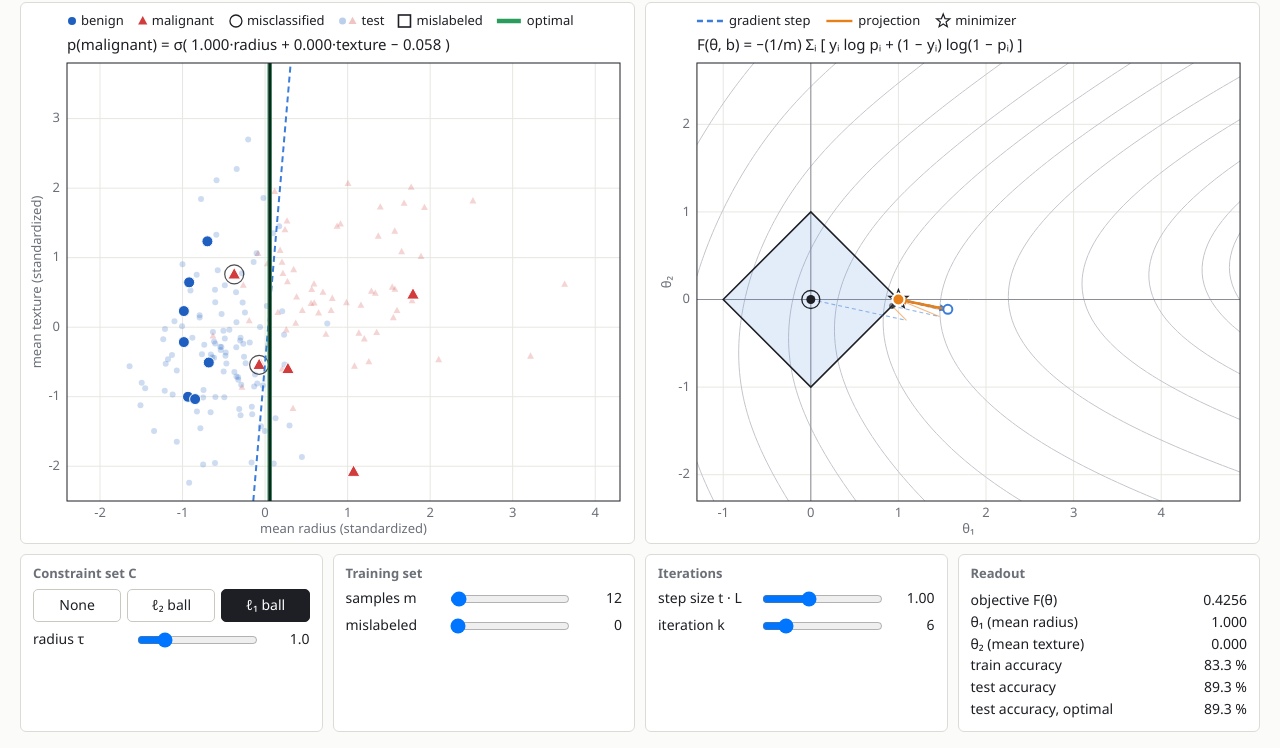
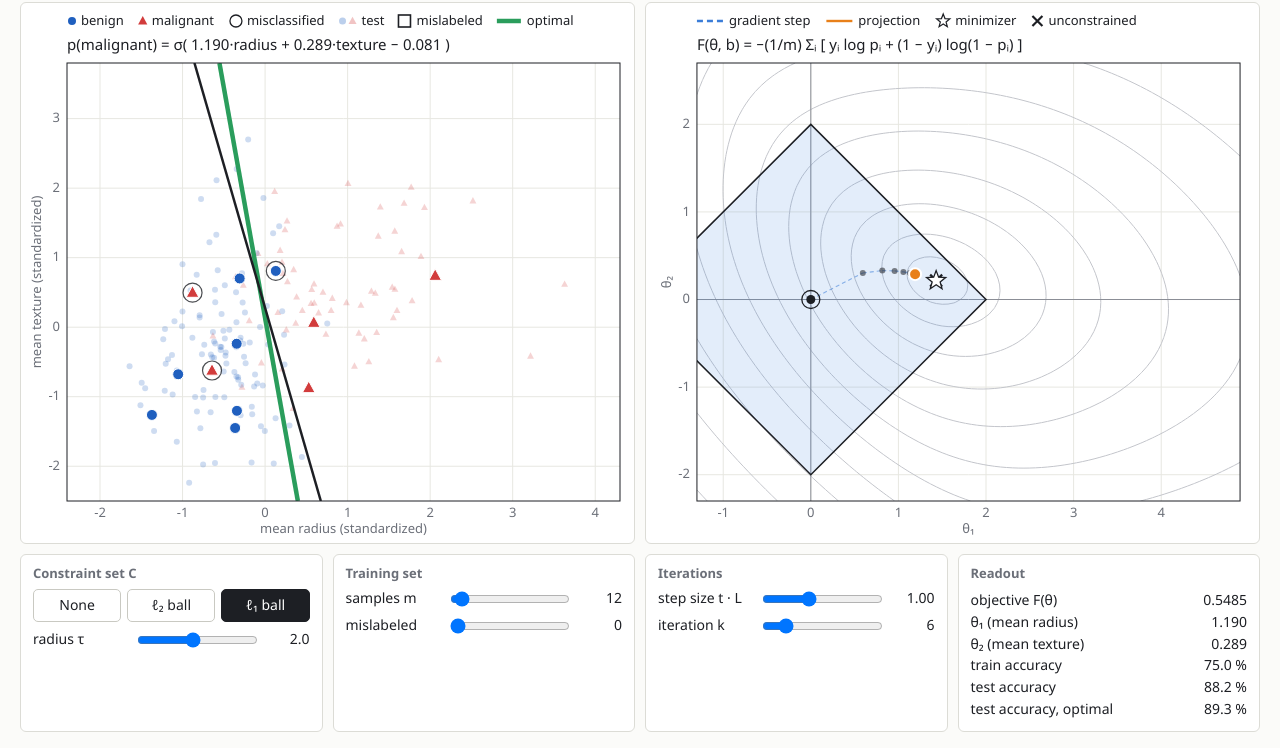
Before and after one commit to gtsagkatakis/CSD573-Optimization-Methods-2026, a plain HTML site: page Demos/CSD573_projected_gradient.html in a window 1280 px wide. Shown: the part 52-800 px from the top of the page. Drawn offline with Linux system fonts and the light colour scheme.

Commit message:
Add files via upload

```diff
--- a/Demos/CSD573_projected_gradient.html
+++ b/Demos/CSD573_projected_gradient.html
@@ -40,11 +40,11 @@ td:last-child{text-align:right;font-variant-numeric:tabular-nums}
 <aside>
   <div class="card"><h2>Constraint set C</h2>
     <div class="row" id="setBtns"><button data-v="0">None</button><button data-v="2">&#8467;&#8322; ball</button><button data-v="1" class="on">&#8467;&#8321; ball</button></div>
-    <label id="tauLab">radius &tau;<input type="range" id="tau" min="0.3" max="4" step="0.1" value="1"><output id="tauO"></output></label>
+    <label id="tauLab">radius &tau;<input type="range" id="tau" min="0.3" max="4" step="0.1" value="2"><output id="tauO"></output></label>
   </div>
   <div class="card"><h2>Training set</h2>
-    <label style="margin-top:0">samples m<input type="range" id="ns" min="8" max="400" step="1" value="12"><output id="nsO"></output></label>
-    <label>mislabeled<input type="range" id="flip" min="0" max="4" step="1" value="0"><output id="flipO"></output></label>
+    <label style="margin-top:0">samples m<input type="range" id="ns" min="8" max="100" step="1" value="12"><output id="nsO"></output></label>
+    <label>mislabeled<input type="range" id="flip" min="0" max="2" step="1" value="0"><output id="flipO"></output></label>
   </div>
   <div class="card"><h2>Iterations</h2>
     <label style="margin-top:0">step size t &middot; L<input type="range" id="step" min="0.1" max="2.5" step="0.05" value="1"><output id="stepO"></output></label>
@@ -102,13 +102,13 @@ function sample(n,seed,nflip=0){let a=Math.imul(seed,2654435761)>>>0;const rnd=(
   const idx=POOLX.map((_,i)=>i);for(let i=idx.length-1;i>0;i--){const j=Math.floor(rnd()*(i+1));[idx[i],idx[j]]=[idx[j],idx[i]]}
   const pick=idx.slice(0,n);if(!pick.some(i=>POOLY[i]===1))pick[0]=idx.find(i=>POOLY[i]===1);if(!pick.some(i=>POOLY[i]===0))pick[0]=idx.find(i=>POOLY[i]===0);
   XTR=pick.map(i=>POOLX[i]);YTR=pick.map(i=>POOLY[i]);M=n;LIP=lipschitz();
-  const r2=mulberry(Math.imul(3,40503)>>>0),ord=YTR.map((_,i)=>i);for(let i=ord.length-1;i>0;i--){const j=Math.floor(r2()*(i+1));[ord[i],ord[j]]=[ord[j],ord[i]]}
+  const r2=mulberry(Math.imul(6,40503)>>>0),ord=YTR.map((_,i)=>i);for(let i=ord.length-1;i>0;i--){const j=Math.floor(r2()*(i+1));[ord[i],ord[j]]=[ord[j],ord[i]]}
   FLIP=YTR.map(()=>false);for(let q=0;q<nflip;q++){YTR[ord[q]]=1-YTR[ord[q]];FLIP[ord[q]]=true}}
 
 // ---------- state ----------
-let path=[],opt=[0,0,0],fld=null,refKey='',dataKey='';
-function recompute(){const n=+$('ns').value,fl=$('flip');fl.max=Math.floor(n/3);const nf=Math.min(+fl.value,+fl.max),dk=n+'|'+nf;
-  if(dk!==dataKey){sample(n,17,nf);fld=surface();dataKey=dk;refKey=''}
+let path=[],opt=[0,0,0],optU=[0,0,0],fld=null,refKey='',dataKey='';
+function recompute(){const n=+$('ns').value,fl=$('flip');fl.max=Math.floor(n/6);const nf=Math.min(+fl.value,+fl.max),dk=n+'|'+nf;
+  if(dk!==dataKey){sample(n,32,nf);fld=surface();const keep=setC;setC=0;optU=reference(1);setC=keep;dataKey=dk;refKey=''}
   const tau=+$('tau').value,t=+$('step').value/LIP;
   const key=[setC,setC?tau:0].join('|');if(key!==refKey){opt=reference(tau);refKey=key}
   path=run(tau,t);draw()}
@@ -168,6 +168,7 @@ function drawPar(k){const{g,w,h}=setup($('cPar')),F=frame(g,w,h,VP,'θ₁','θ
   g.strokeStyle='#8b8e96';g.lineWidth=1;g.beginPath();g.moveTo(F.X(0),F.oy);g.lineTo(F.X(0),F.oy+F.ph);g.moveTo(F.ox,F.Y(0));g.lineTo(F.ox+F.pw,F.Y(0));g.stroke();
   if(setC){g.beginPath();if(setC===2)g.arc(F.X(0),F.Y(0),tau*F.s,0,2*Math.PI);else{g.moveTo(F.X(tau),F.Y(0));g.lineTo(F.X(0),F.Y(tau));g.lineTo(F.X(-tau),F.Y(0));g.lineTo(F.X(0),F.Y(-tau));g.closePath()}
     g.fillStyle='rgba(59,125,216,.14)';g.fill();g.strokeStyle=INK;g.lineWidth=1.6;g.stroke()}
+  {const[x,y]=P(optU);g.strokeStyle=INK;g.lineWidth=2.2;g.beginPath();g.moveTo(x-6,y-6);g.lineTo(x+6,y+6);g.moveTo(x+6,y-6);g.lineTo(x-6,y+6);g.stroke()}
   // minimiser of the current problem
   {const[x,y]=P(opt);g.beginPath();for(let i=0;i<10;i++){const r=i%2?4.2:10,a=-Math.PI/2+i*Math.PI/5;g.lineTo(x+r*Math.cos(a),y+r*Math.sin(a))}g.closePath();g.fillStyle='#fff';g.fill();g.strokeStyle=INK;g.lineWidth=1.3;g.stroke()}
   for(let j=1;j<=k;j++){const a=P(path[j-1].th),u=P(path[j].u),b=P(path[j].th),cur=j===k;
@@ -180,7 +181,8 @@ function drawPar(k){const{g,w,h}=setup($('cPar')),F=frame(g,w,h,VP,'θ₁','θ
   g.font='13px '+FONT;g.textBaseline='middle';g.textAlign='left';let x=F.ox,y=18;
   g.strokeStyle=BLUE;g.lineWidth=2.4;g.setLineDash([6,4]);g.beginPath();g.moveTo(x,y);g.lineTo(x+26,y);g.stroke();g.setLineDash([]);g.fillStyle=INK;g.fillText('gradient step',x+32,y);x+=32+g.measureText('gradient step').width+16;
   g.strokeStyle=ORANGE;g.beginPath();g.moveTo(x,y);g.lineTo(x+26,y);g.stroke();g.fillText('projection',x+32,y);x+=32+g.measureText('projection').width+16;
-  g.beginPath();for(let i=0;i<10;i++){const r=i%2?3:7,a=-Math.PI/2+i*Math.PI/5;g.lineTo(x+7+r*Math.cos(a),y+r*Math.sin(a))}g.closePath();g.fillStyle='#fff';g.fill();g.strokeStyle=INK;g.lineWidth=1.2;g.stroke();g.fillStyle=INK;g.fillText('minimizer',x+19,y)}
+  g.beginPath();for(let i=0;i<10;i++){const r=i%2?3:7,a=-Math.PI/2+i*Math.PI/5;g.lineTo(x+7+r*Math.cos(a),y+r*Math.sin(a))}g.closePath();g.fillStyle='#fff';g.fill();g.strokeStyle=INK;g.lineWidth=1.2;g.stroke();g.fillStyle=INK;g.fillText('minimizer',x+19,y);x+=19+g.measureText('minimizer').width+16;
+  g.strokeStyle=INK;g.lineWidth=2.2;g.beginPath();g.moveTo(x,y-5);g.lineTo(x+10,y+5);g.moveTo(x+10,y-5);g.lineTo(x,y+5);g.stroke();g.fillText('unconstrained',x+16,y)}
 function draw(){const k=+$('it').value,p=path[k];
   $('tauO').value=(+$('tau').value).toFixed(1);$('nsO').value=$('ns').value;$('flipO').value=$('flip').value;$('stepO').value=(+$('step').value).toFixed(2);$('itO').value=k;
   $('tauLab').className=setC?'':'off';$('tau').disabled=!setC;
```
